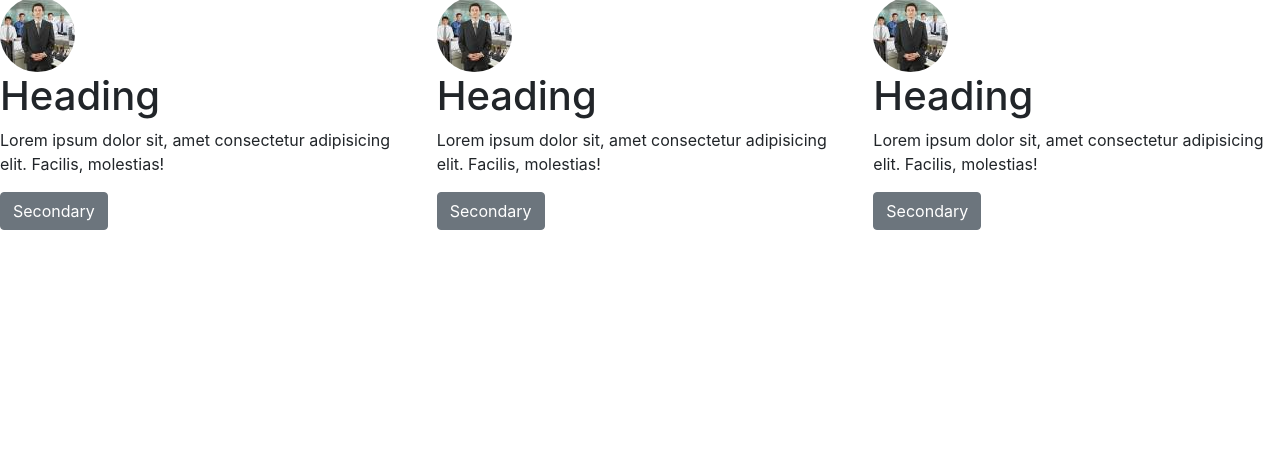
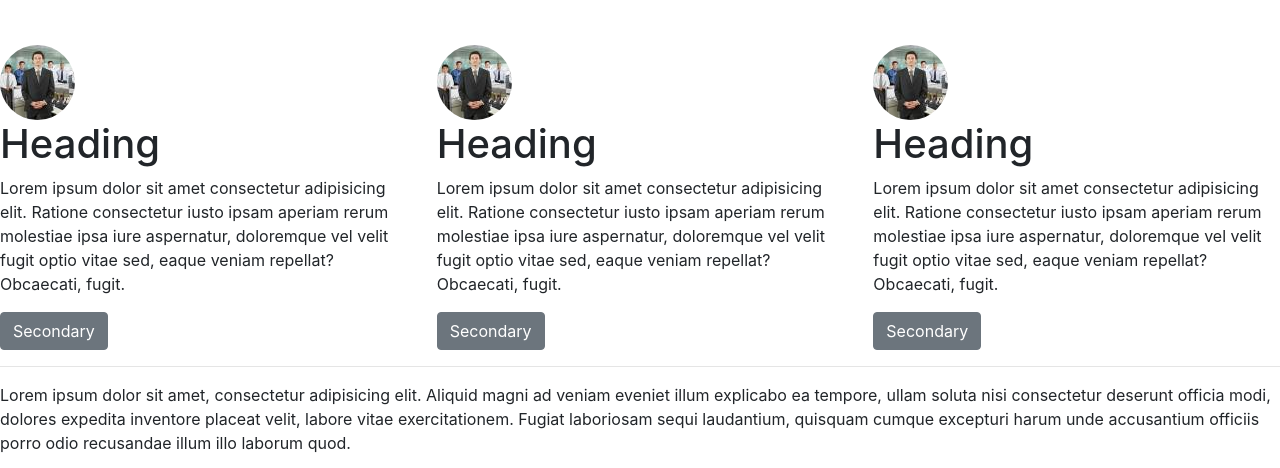
Before and after one commit to LaCaZze/html-brief-integration-front-1, a plain HTML site: page index.html in a window 1280 px wide. Shown: the part 539-1007 px from the top of the page. Before the commit the page ends 800 px from the top, so only its background shows below. Drawn offline with nearby package versions, Linux system fonts and the light colour scheme.

Commit message:
ajout de la première présentation

```diff
--- a/css/style.css
+++ b/css/style.css
@@ -1,5 +1,6 @@
 /* main{
     width: 80%;
+
 
 } */
 
--- a/index.html
+++ b/index.html
@@ -80,29 +80,52 @@
 
         </div>
 
-        <div class="row">
+        <div class="row pt-5">
 
             <div class="article1 col">
                 <img src="img/image-ronde1.jpg" alt="image " class="rounded-circle">
                 <h1>Heading</h1>
-                <p>Lorem ipsum dolor sit, amet consectetur adipisicing elit. Facilis, molestias!</p>
+                <p>Lorem ipsum dolor sit amet consectetur adipisicing elit. Ratione consectetur iusto ipsam aperiam rerum molestiae
+                    ipsa iure aspernatur, doloremque vel velit fugit optio vitae sed, eaque veniam repellat? Obcaecati, fugit.</p>
                 <button type="button" class="btn btn-secondary">Secondary</button>
             </div>
 
             <div class="article1 col">
                 <img src="img/image-ronde1.jpg" alt="image " class="rounded-circle">
                 <h1>Heading</h1>
-                <p>Lorem ipsum dolor sit, amet consectetur adipisicing elit. Facilis, molestias!</p>
+                <p>Lorem ipsum dolor sit amet consectetur adipisicing elit. Ratione consectetur iusto ipsam aperiam rerum molestiae
+                    ipsa iure aspernatur, doloremque vel velit fugit optio vitae sed, eaque veniam repellat? Obcaecati, fugit.</p>
                 <button type="button" class="btn btn-secondary">Secondary</button>
             </div>
 
             <div class="article1 col">
                 <img src="img/image-ronde1.jpg" alt="image " class="rounded-circle">
                 <h1>Heading</h1>
-                <p>Lorem ipsum dolor sit, amet consectetur adipisicing elit. Facilis, molestias!</p>
+                <p>Lorem ipsum dolor sit amet consectetur adipisicing elit. Ratione consectetur iusto ipsam aperiam rerum molestiae
+                    ipsa iure aspernatur, doloremque vel velit fugit optio vitae sed, eaque veniam repellat? Obcaecati, fugit.</p>
                 <button type="button" class="btn btn-secondary">Secondary</button>
             </div>
         </div>
+
+        <hr>
+        <div class="main-article">
+            <article>
+
+                <div>
+                    <h1></h1>
+                    <p>Lorem ipsum dolor sit amet, consectetur adipisicing elit. Aliquid magni ad veniam eveniet illum explicabo ea tempore, ullam soluta nisi consectetur deserunt officia modi, dolores expedita inventore placeat velit, labore vitae exercitationem. Fugiat laboriosam sequi laudantium, quisquam cumque excepturi harum unde accusantium officiis porro odio recusandae illum illo laborum quod.</p>
+
+                </div>
+
+
+
+            </article>
+
+
+        </div>
+
+
+
 
 
 
```
